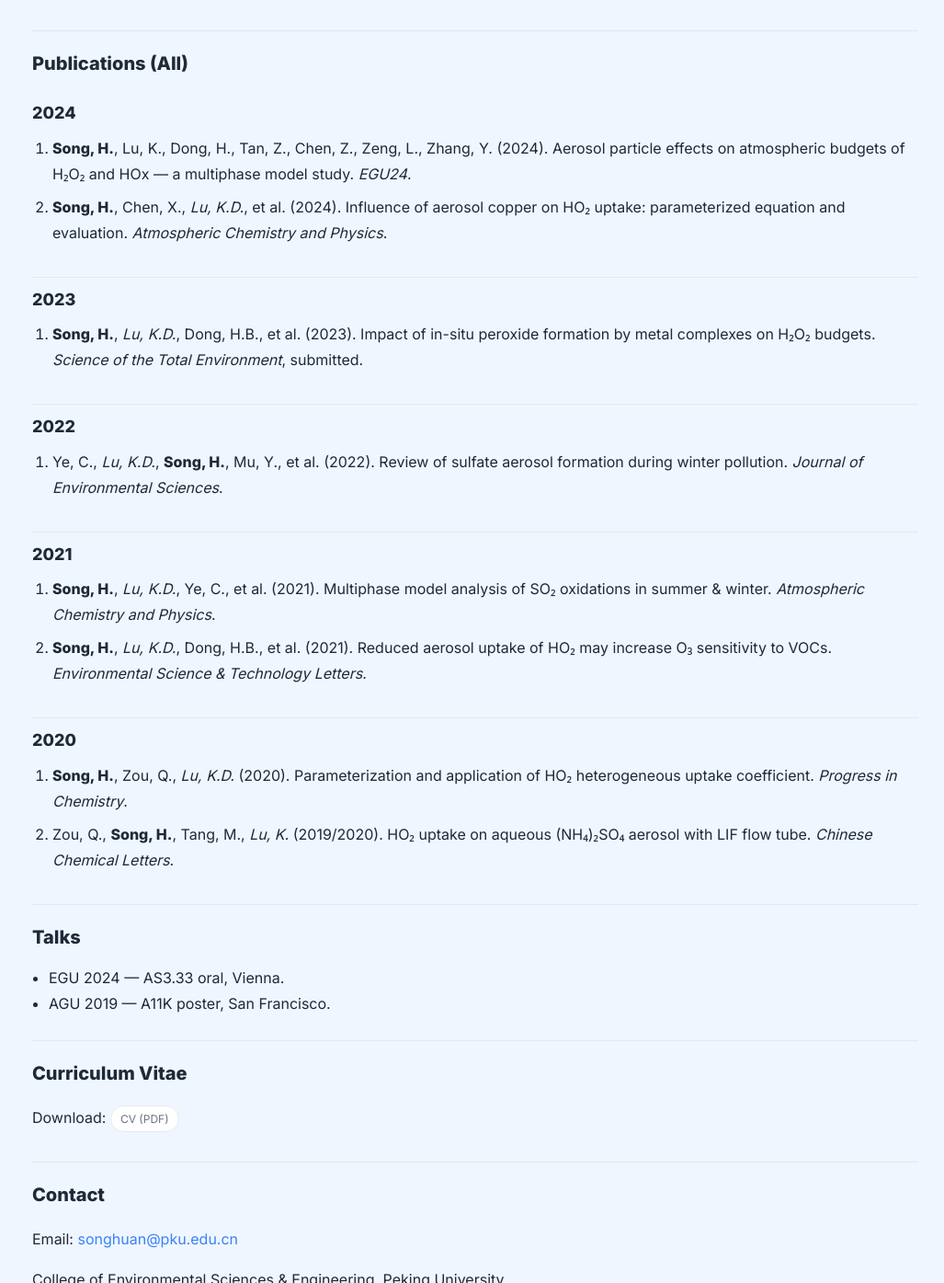
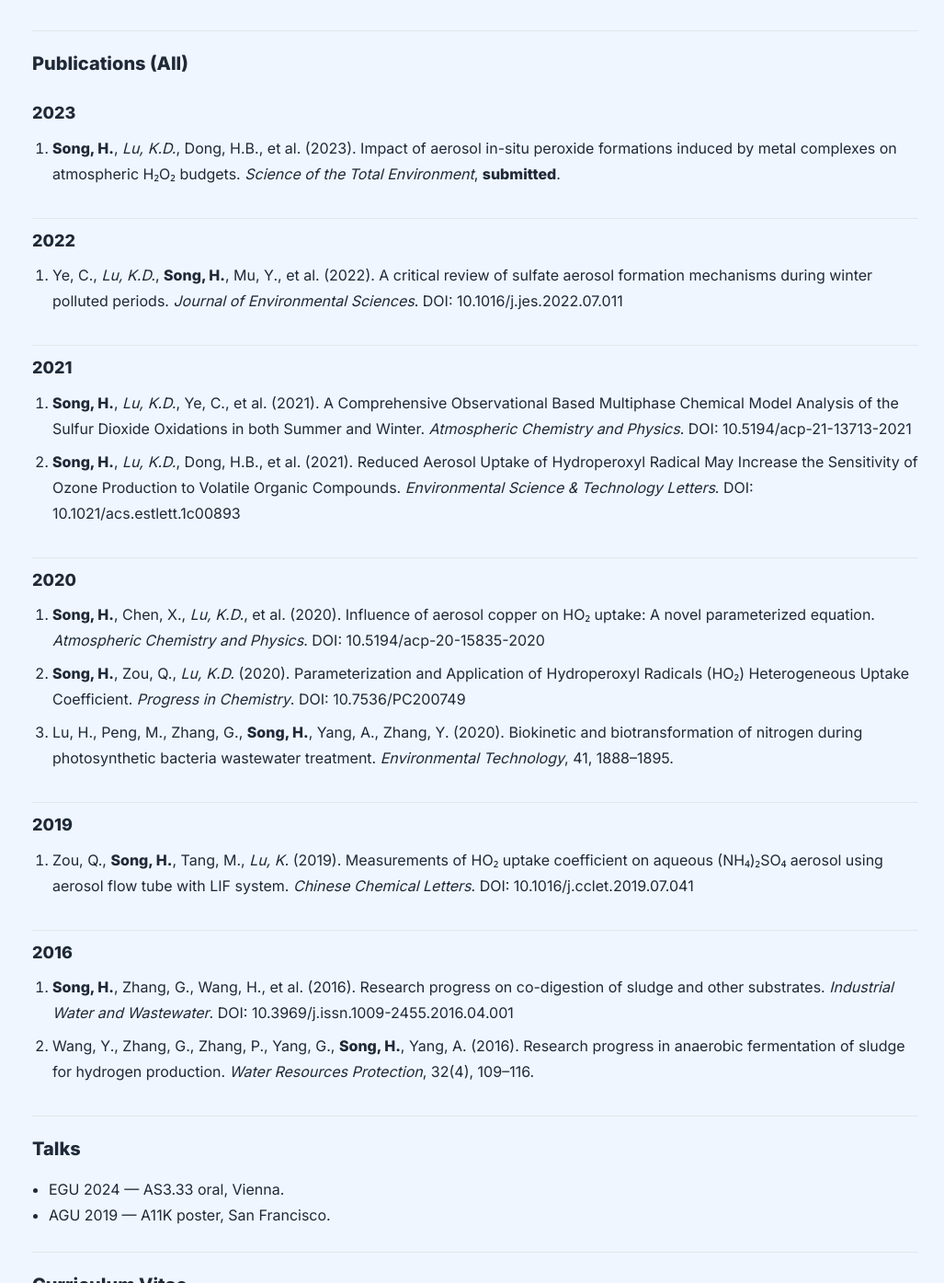
Before and after one commit to huansong-uw/huansong-uw.github.io, a plain HTML site: page index.html in a window 1280 px wide. Shown: the part 1400-2795 px from the top of the page at 92% size, without its empty margins (253-1280 px from the left). Drawn offline with Linux system fonts and the light colour scheme.

Commit message:
Update index.html

```diff
--- a/index.html
+++ b/index.html
@@ -262,83 +262,104 @@
           <!-- 需要更多研究项目：复制上面 <article class="item">…</article>，替换图片与文本 -->
         </section>
 
-        <!-- Publications（全部展开，按年份分组） -->
+        <!-- Publications（全部展开，按年份分组；条目来自你的简历） -->
         <section id="pubs">
           <h2>Publications (All)</h2>
           <div class="years">
 
-            <!-- 年份块：按需要添加更多年份；条目越多越好，全部直接显示 -->
-            <div class="year-block">
-              <h3 class="year-title">2024</h3>
-              <ol class="pubs">
-                <li>
-                  <b>Song, H.</b>, Lu, K., Dong, H., Tan, Z., Chen, Z., Zeng, L., Zhang, Y. (2024).
-                  Aerosol particle effects on atmospheric budgets of H₂O₂ and HOx — a multiphase model study.
-                  <i>EGU24</i>. <!-- 可追加：DOI / PDF 链接 -->
-                </li>
-                <li>
-                  <b>Song, H.</b>, Chen, X., <i>Lu, K.D.</i>, et al. (2024).
-                  Influence of aerosol copper on HO₂ uptake: parameterized equation and evaluation.
-                  <i>Atmospheric Chemistry and Physics</i>.
-                </li>
-              </ol>
-            </div>
-
+            <!-- 2023 -->
             <div class="year-block">
               <h3 class="year-title">2023</h3>
               <ol class="pubs">
                 <li>
                   <b>Song, H.</b>, <i>Lu, K.D.</i>, Dong, H.B., et al. (2023).
-                  Impact of in-situ peroxide formation by metal complexes on H₂O₂ budgets.
-                  <i>Science of the Total Environment</i>, submitted.
+                  Impact of aerosol in-situ peroxide formations induced by metal complexes on atmospheric H₂O₂ budgets.
+                  <i>Science of the Total Environment</i>, <b>submitted</b>. <!-- :contentReference[oaicite:2]{index=2} -->
                 </li>
               </ol>
             </div>
 
+            <!-- 2022 -->
             <div class="year-block">
               <h3 class="year-title">2022</h3>
               <ol class="pubs">
                 <li>
                   Ye, C., <i>Lu, K.D.</i>, <b>Song, H.</b>, Mu, Y., et al. (2022).
-                  Review of sulfate aerosol formation during winter pollution.
-                  <i>Journal of Environmental Sciences</i>.
+                  A critical review of sulfate aerosol formation mechanisms during winter polluted periods.
+                  <i>Journal of Environmental Sciences</i>. DOI: 10.1016/j.jes.2022.07.011 <!-- :contentReference[oaicite:3]{index=3} -->
                 </li>
               </ol>
             </div>
 
+            <!-- 2021 -->
             <div class="year-block">
               <h3 class="year-title">2021</h3>
               <ol class="pubs">
                 <li>
                   <b>Song, H.</b>, <i>Lu, K.D.</i>, Ye, C., et al. (2021).
-                  Multiphase model analysis of SO₂ oxidations in summer & winter.
-                  <i>Atmospheric Chemistry and Physics</i>.
+                  A Comprehensive Observational Based Multiphase Chemical Model Analysis of the Sulfur Dioxide Oxidations in both Summer and Winter.
+                  <i>Atmospheric Chemistry and Physics</i>. DOI: 10.5194/acp-21-13713-2021 <!-- :contentReference[oaicite:4]{index=4} -->
                 </li>
                 <li>
                   <b>Song, H.</b>, <i>Lu, K.D.</i>, Dong, H.B., et al. (2021).
-                  Reduced aerosol uptake of HO₂ may increase O₃ sensitivity to VOCs.
-                  <i>Environmental Science & Technology Letters</i>.
+                  Reduced Aerosol Uptake of Hydroperoxyl Radical May Increase the Sensitivity of Ozone Production to Volatile Organic Compounds.
+                  <i>Environmental Science & Technology Letters</i>. DOI: 10.1021/acs.estlett.1c00893 <!-- :contentReference[oaicite:5]{index=5} -->
                 </li>
               </ol>
             </div>
 
+            <!-- 2020 -->
             <div class="year-block">
               <h3 class="year-title">2020</h3>
               <ol class="pubs">
                 <li>
-                  <b>Song, H.</b>, Zou, Q., <i>Lu, K.D.</i> (2020).
-                  Parameterization and application of HO₂ heterogeneous uptake coefficient.
-                  <i>Progress in Chemistry</i>.
+                  <b>Song, H.</b>, Chen, X., <i>Lu, K.D.</i>, et al. (2020).
+                  Influence of aerosol copper on HO₂ uptake: A novel parameterized equation.
+                  <i>Atmospheric Chemistry and Physics</i>. DOI: 10.5194/acp-20-15835-2020 <!-- :contentReference[oaicite:6]{index=6} -->
                 </li>
                 <li>
-                  Zou, Q., <b>Song, H.</b>, Tang, M., <i>Lu, K.</i> (2019/2020).
-                  HO₂ uptake on aqueous (NH₄)₂SO₄ aerosol with LIF flow tube.
-                  <i>Chinese Chemical Letters</i>.
+                  <b>Song, H.</b>, Zou, Q., <i>Lu, K.D.</i> (2020).
+                  Parameterization and Application of Hydroperoxyl Radicals (HO₂) Heterogeneous Uptake Coefficient.
+                  <i>Progress in Chemistry</i>. DOI: 10.7536/PC200749 <!-- :contentReference[oaicite:7]{index=7} -->
+                </li>
+                <li>
+                  Lu, H., Peng, M., Zhang, G., <b>Song, H.</b>, Yang, A., Zhang, Y. (2020).
+                  Biokinetic and biotransformation of nitrogen during photosynthetic bacteria wastewater treatment.
+                  <i>Environmental Technology</i>, 41, 1888–1895. <!-- :contentReference[oaicite:8]{index=8} -->
                 </li>
               </ol>
             </div>
 
-            <!-- 继续添加更多年份块（2019、2018...），把所有发表都放进来 -->
+            <!-- 2019 -->
+            <div class="year-block">
+              <h3 class="year-title">2019</h3>
+              <ol class="pubs">
+                <li>
+                  Zou, Q., <b>Song, H.</b>, Tang, M., <i>Lu, K.</i> (2019).
+                  Measurements of HO₂ uptake coefficient on aqueous (NH₄)₂SO₄ aerosol using aerosol flow tube with LIF system.
+                  <i>Chinese Chemical Letters</i>. DOI: 10.1016/j.cclet.2019.07.041 <!-- :contentReference[oaicite:9]{index=9} -->
+                </li>
+              </ol>
+            </div>
+
+            <!-- 2016 -->
+            <div class="year-block">
+              <h3 class="year-title">2016</h3>
+              <ol class="pubs">
+                <li>
+                  <b>Song, H.</b>, Zhang, G., Wang, H., et al. (2016).
+                  Research progress on co-digestion of sludge and other substrates. <i>Industrial Water and Wastewater</i>.
+                  DOI: 10.3969/j.issn.1009-2455.2016.04.001 <!-- :contentReference[oaicite:10]{index=10} -->
+                </li>
+                <li>
+                  Wang, Y., Zhang, G., Zhang, P., Yang, G., <b>Song, H.</b>, Yang, A. (2016).
+                  Research progress in anaerobic fermentation of sludge for hydrogen production.
+                  <i>Water Resources Protection</i>, 32(4), 109–116. <!-- :contentReference[oaicite:11]{index=11} -->
+                </li>
+              </ol>
+            </div>
+
+            <!-- 如需添加“软件著作权（2018）”等非论文，可在此再建一个 year-block 说明 -->
           </div>
         </section>
 
```
